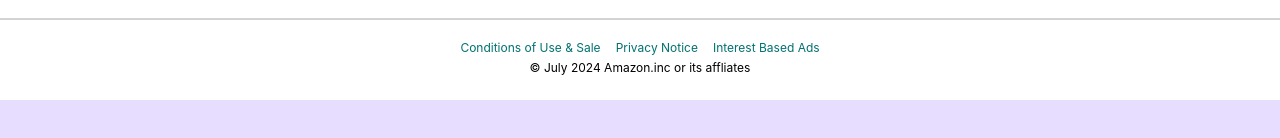
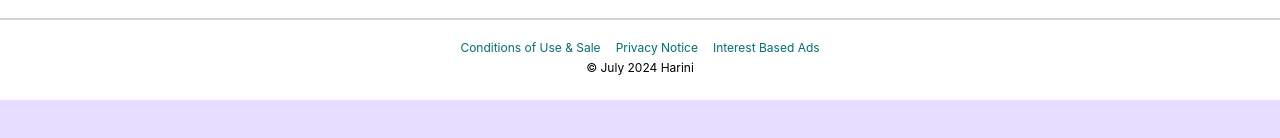
Before and after one commit to Harini7205/amazon-clone, a React (Create React App) app: page /login in a window 1280 px wide. Shown: the part 430-568 px from the top of the page. Built offline with nearby package versions, Linux system fonts and the light colour scheme; no server answers.

Commit message:
added license

```diff
--- a/src/Footer.js
+++ b/src/Footer.js
@@ -48,7 +48,7 @@ function Footer() {
             <p>Privacy Notice</p>
             <p>Interest Based Ads</p>
         </div>
-        <p className='copyright-text'>&#169; July 2024 Amazon.inc or its affliates</p>
+        <p className='copyright-text'>&#169; July 2024 Harini</p>
       </div>
     </div>
 
--- a/src/SignIn.js
+++ b/src/SignIn.js
@@ -51,7 +51,7 @@ function SignIn() {
             <p>Privacy Notice</p>
             <p>Interest Based Ads</p>
         </div>
-        <p className='sign-in-copyright-text'>&#169; July 2024 Amazon.inc or its affliates</p>
+        <p className='sign-in-copyright-text'>&#169; July 2024 Harini</p>
       </div>
     </div>
   )
```
Also changed, not shown: LICENSE.txt (added).
